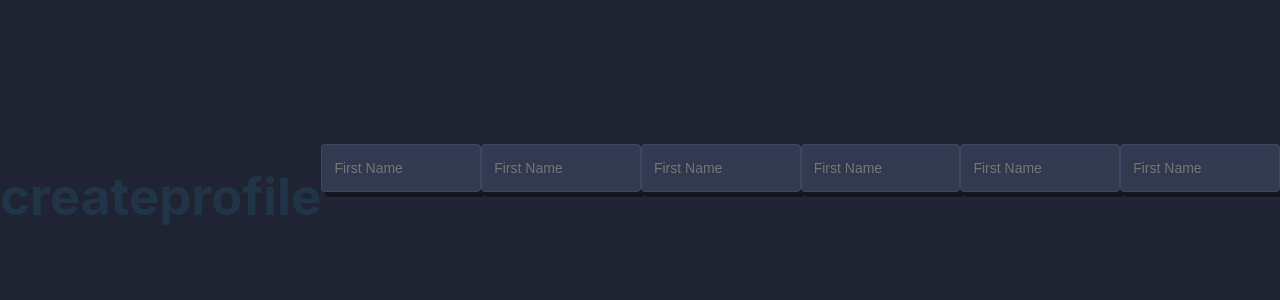
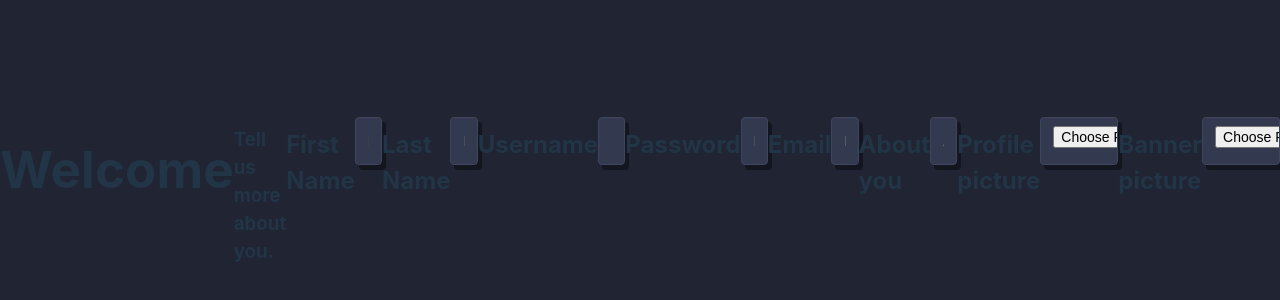
Before and after one commit to lsayah/CMS, a React (Vite) app in the folder client/: page /createprofile in a window 1280 px wide. Shown: the part 204-504 px from the top of the page. Built offline with nearby package versions, Linux system fonts and the light colour scheme.

Commit message:
Ajout des inputs fields sur la page CreateProfile.jsx

```diff
--- a/client/src/pages/CreateProfile.jsx
+++ b/client/src/pages/CreateProfile.jsx
@@ -1,15 +1,33 @@
 import React, { useState } from "react";
 import InputField from "../components/InputField.jsx";
+import "../styles/CreateProfile.css";
 export default function Feed() {
   return (
     <div>
-      <h1>createprofile</h1>
-      <InputField type="string" placeholder="First Name" />
-      <InputField type="string" placeholder="First Name" />
-      <InputField type="string" placeholder="First Name" />
-      <InputField type="string" placeholder="First Name" />
-      <InputField type="string" placeholder="First Name" />
-      <InputField type="string" placeholder="First Name" />
+      <div class="welcome-container">
+        <h1>Welcome</h1>
+        <h3>Tell us more about you.</h3>
+      </div>
+      <div class="form-container">
+        <h2>First Name</h2>
+        <InputField type="string" placeholder="First name" />
+        <h2>Last Name</h2>
+        <InputField type="string" placeholder="Last name" />
+        <h2>Username</h2>
+        <InputField type="string" placeholder="UsenName" />
+        <h2>Password</h2>
+        <InputField type="password" placeholder="Password" />
+        <h2>Email</h2>
+        <InputField type="email" placeholder="Email" />
+        <h2>About you</h2>
+        <InputField type="string" placeholder="About you" />
+      </div>
+      <div class="image-banner-container">
+        <h2>Profile picture</h2>
+        <InputField type="file" placeholder="Import from" />
+        <h2>Banner picture</h2>
+        <InputField type="file" placeholder="Import from" />
+      </div>
     </div>
   );
 }
```
Also changed, not shown: client/src/styles/CreateProfile.css (added).
